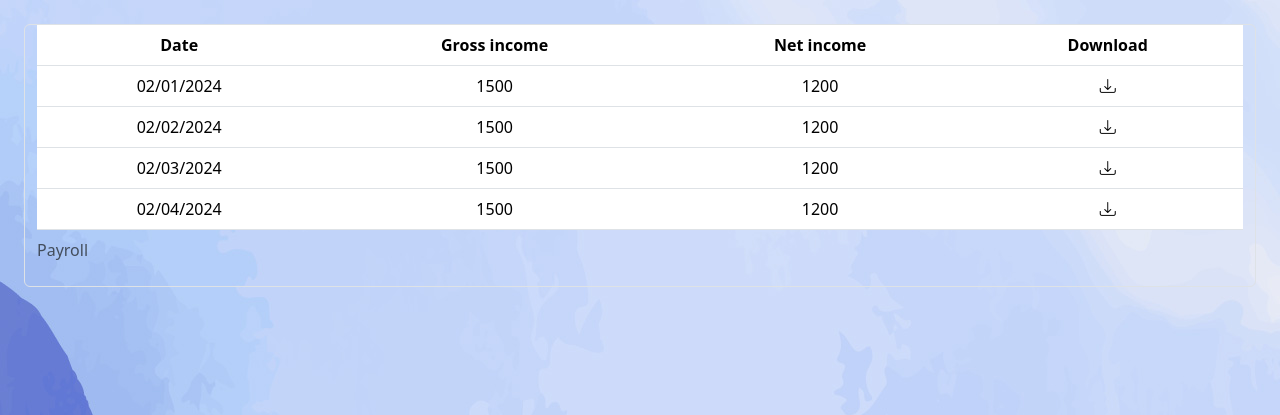
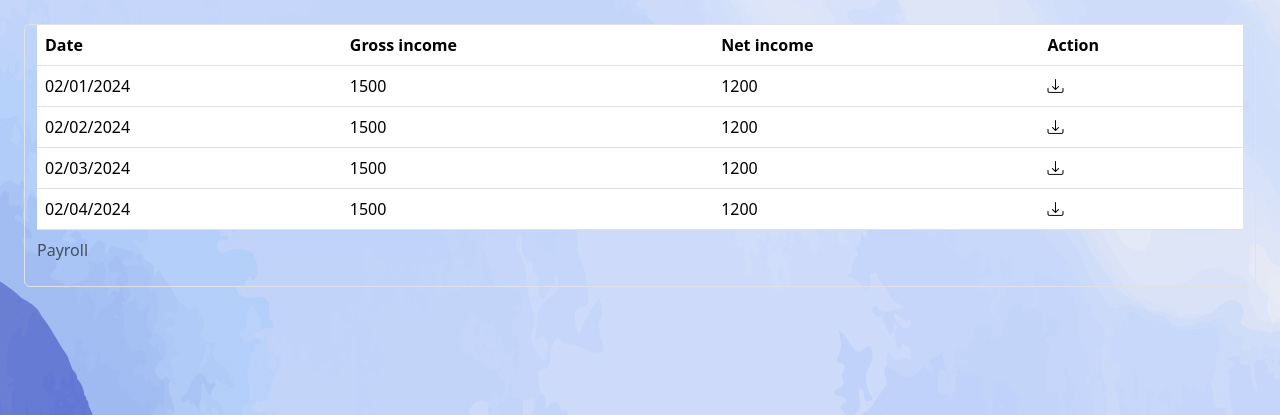
Before and after one commit to raiojiro/BlooSuite, a Django app: template templates/payroll.html in a window 1280 px wide. Shown: the part 56-471 px from the top of the page. Run offline with Django 4.2, Linux system fonts and the light colour scheme; the template is opened without the code that fills it, so the values that code supplies are empty; style sheets or scripts are compiled from the project's sources.

Commit message:
format, remove text-center, rename Download to Action

```diff
--- a/templates/payroll.html
+++ b/templates/payroll.html
@@ -1,10 +1,10 @@
-{% extends "base.html" %}  {% block content %}
+{% extends "base.html" %} {% block content %}
 <body>
-{% include "nav.html" %}
+  {% include "nav.html" %}
 
   <div class="p-4">
     <div class="container-fluid border rounded">
-      <table class="table text-center">
+      <table class="table">
         <caption>
           Payroll
         </caption>
@@ -13,7 +13,7 @@
             <th>Date</th>
             <th>Gross income</th>
             <th>Net income</th>
-            <th>Download</th>
+            <th>Action</th>
           </tr>
         </thead>
         <tbody>
```
